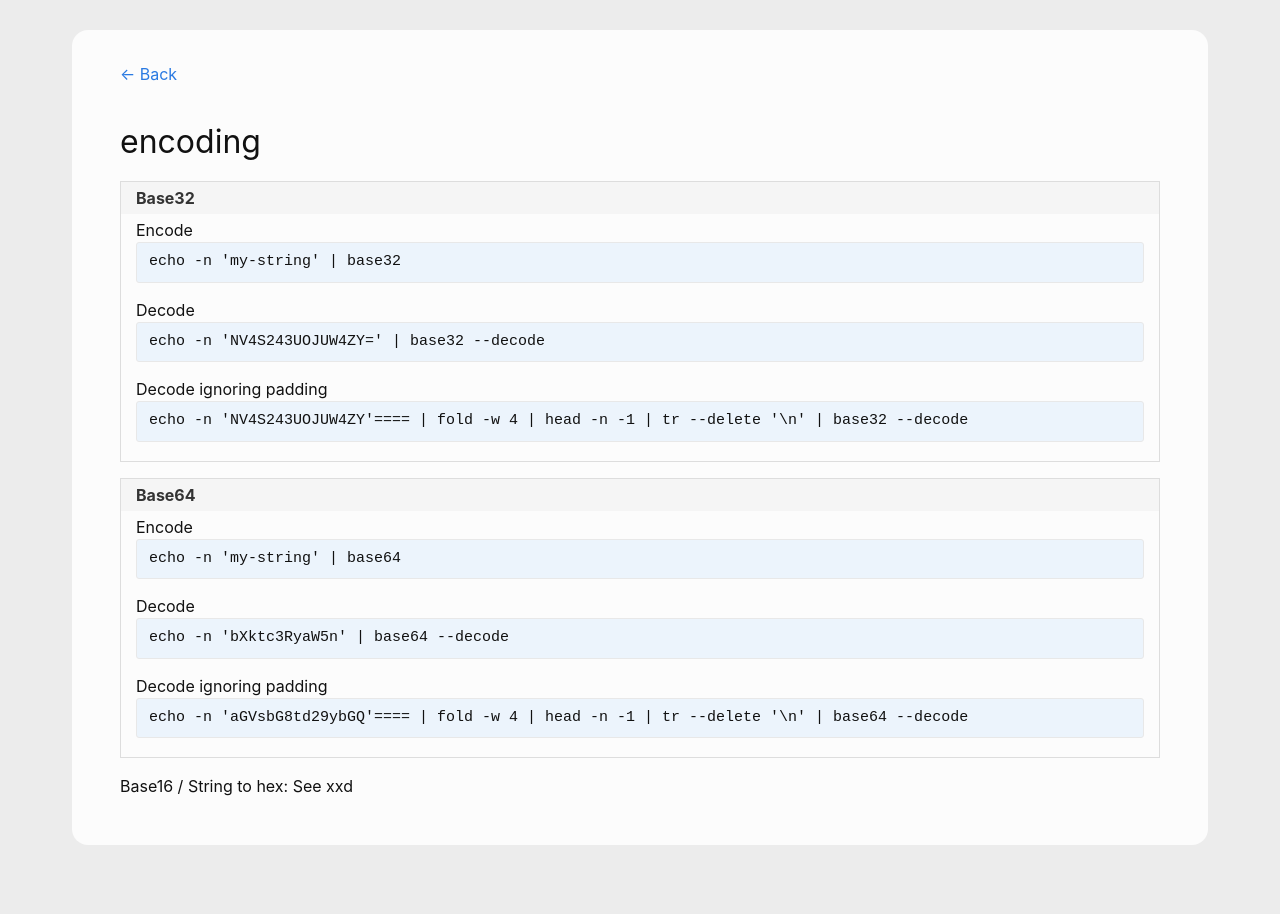
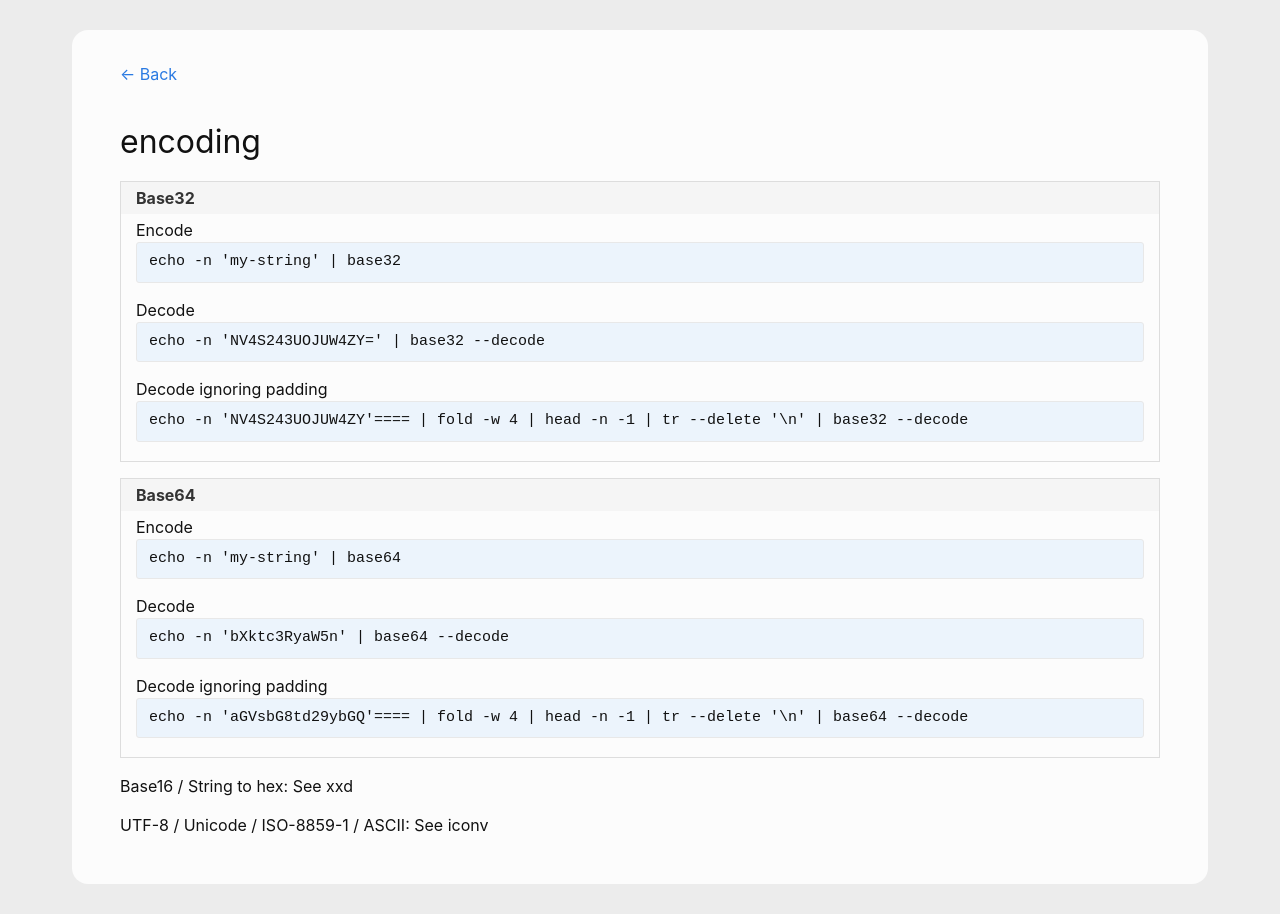
Before and after one commit to andreas-mausch/cheatsheets, a Jekyll site: the page built from _cheatsheets/encoding.md, in a window 1280 px wide. Built offline with Jekyll 4.4.1, drawn with Linux system fonts in a browser that asks for light colours.

Commit message:
encoding: Reference unicode iconv

```diff
--- a/_cheatsheets/encoding.md
+++ b/_cheatsheets/encoding.md
@@ -15,3 +15,5 @@ section:
 ---
 
 Base16 / String to hex: See xxd
+
+UTF-8 / Unicode / ISO-8859-1 / ASCII: See iconv
```
Also changed, not shown: _cheatsheets/iconv.md (line endings or trailing spaces).
